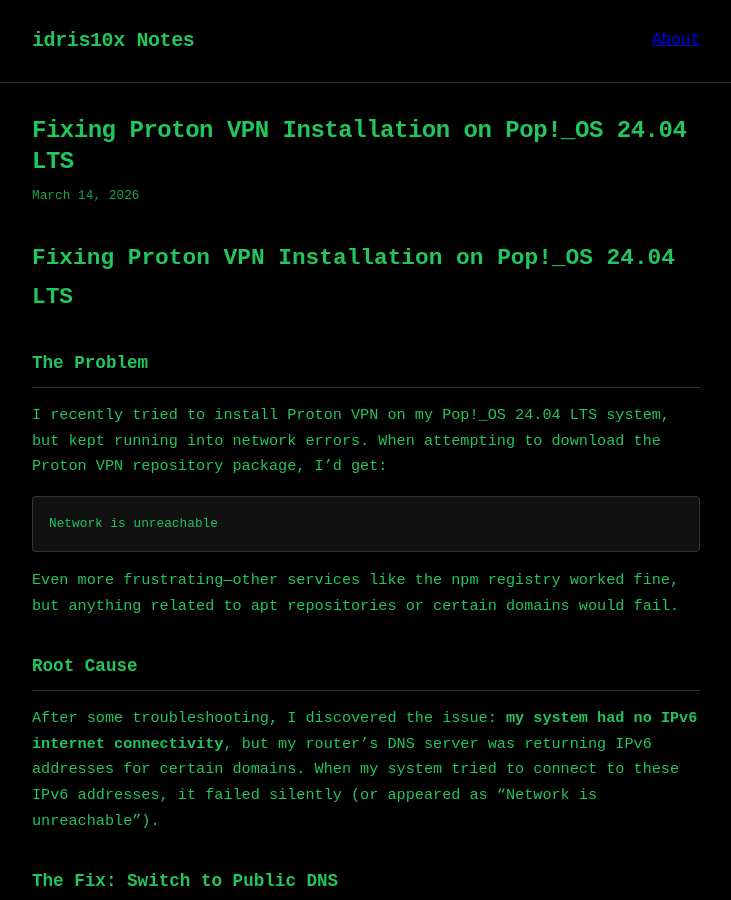
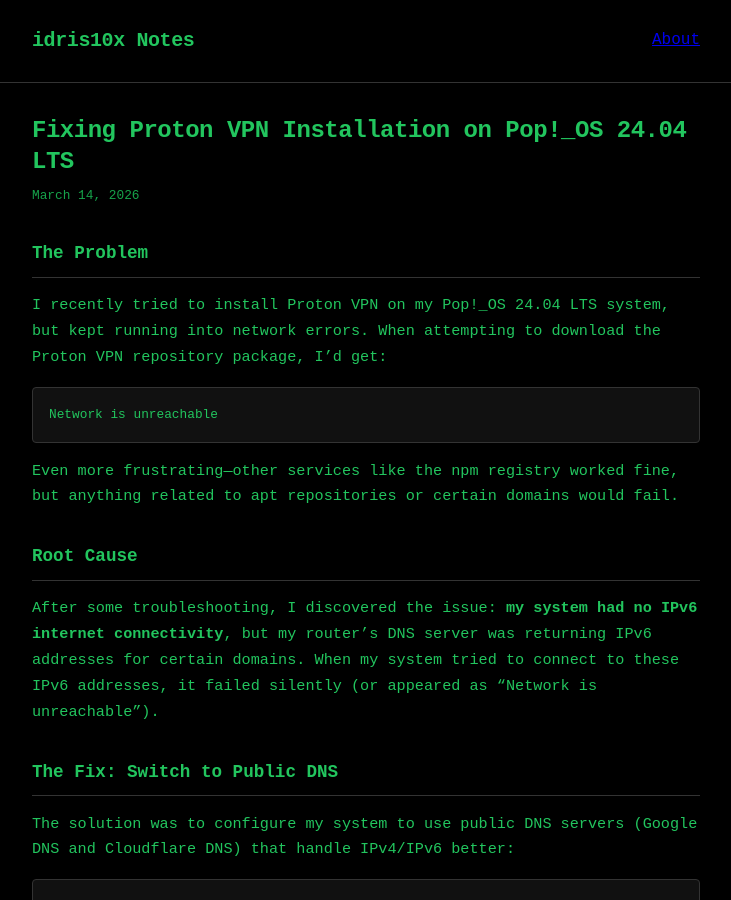
Before and after one commit to idris10x/blog, a Jekyll site: the page built from _posts/2026-03-14-fixing-proton-vpn-pop-os-24.04.md, in a window 1280 px wide and 900 px high. Shown: the whole window, without its empty margins (274-1005 px from the left). Built offline with Jekyll 4.4.1, drawn with Linux system fonts in a browser that asks for light colours.

Commit message:
remove title

```diff
--- a/_posts/2026-03-14-fixing-proton-vpn-pop-os-24.04.md
+++ b/_posts/2026-03-14-fixing-proton-vpn-pop-os-24.04.md
@@ -4,8 +4,6 @@
 date: 2026-03-14
 ---
 
-
-# Fixing Proton VPN Installation on Pop!_OS 24.04 LTS
 
 ## The Problem
 
```
